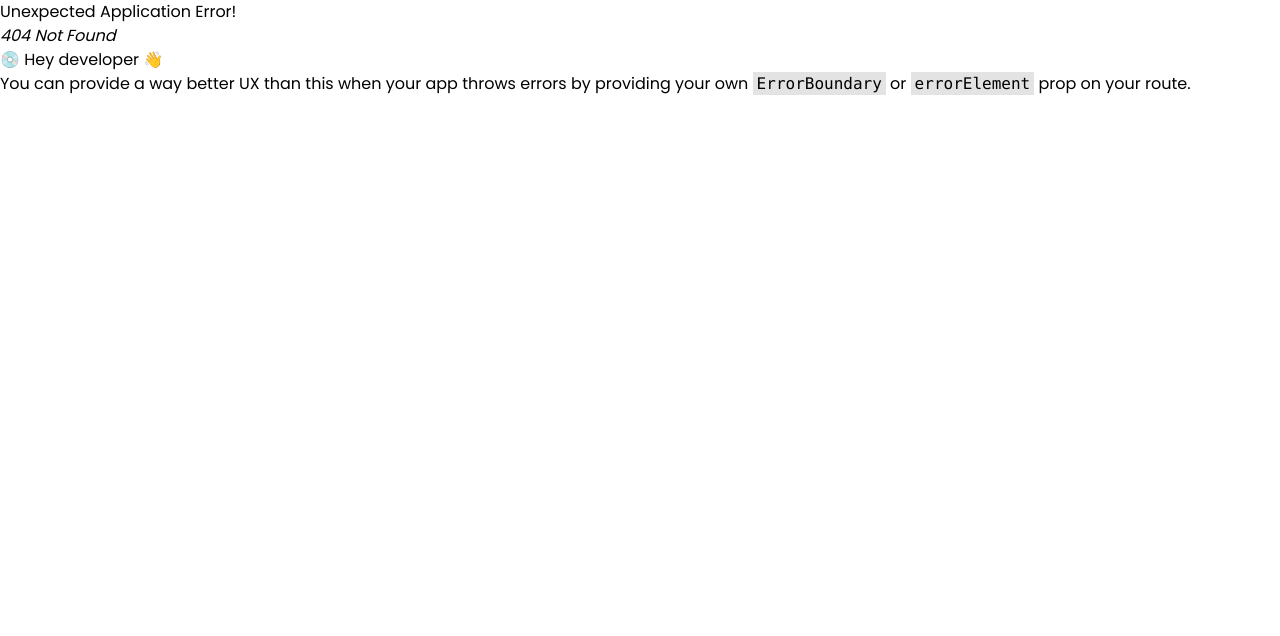
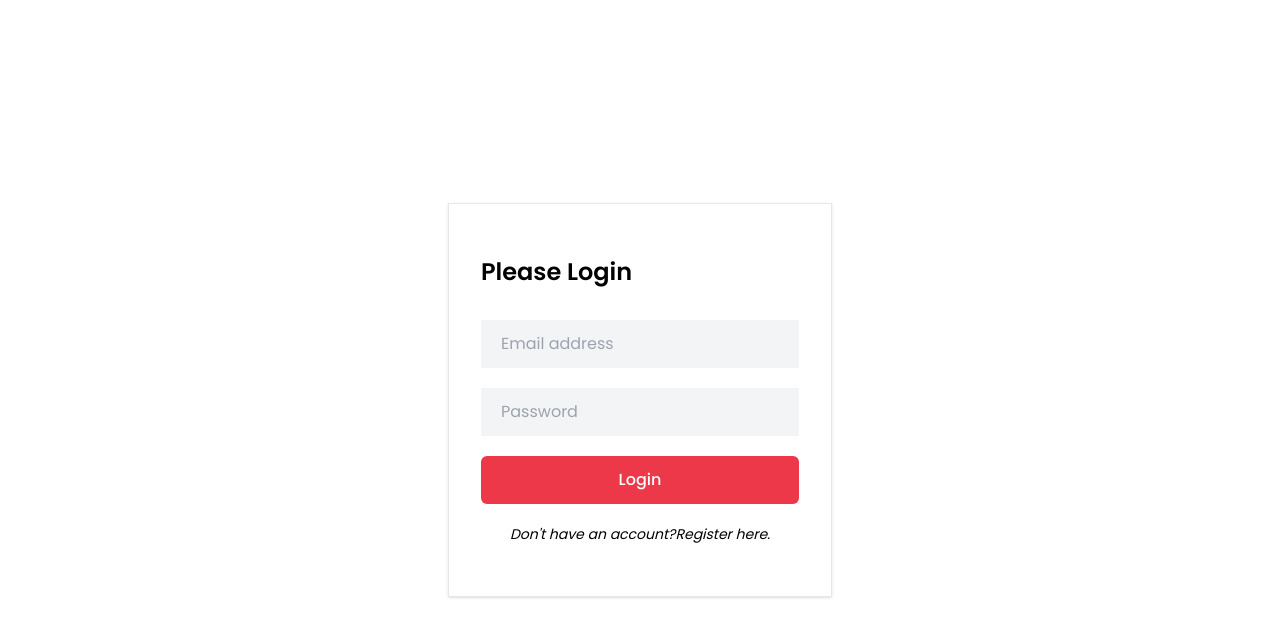
Before and after one commit to megha2627/Fashionizzz, a React (Vite) app in the folder fronted/: page /login in a window 1280 px wide. Before the commit this address had no page. Shown: the top 636 px of the page. Built offline with nearby package versions, Linux system fonts and the light colour scheme.

Commit message:
Your commit message here

```diff
--- /dev/null
+++ b/fronted/src/components/Login.jsx
@@ -0,0 +1,43 @@
+import React, { useState } from "react";
+import { Link } from "react-router-dom";
+
+const Login = () => {
+  const [message, setMessage] = useState();
+  return (
+    <div>
+      <section className="h-screen flex items-center justify-center">
+        <div className="max-w-sm border shadow bg-white mx-auto p-8">
+          <h2 className="text-2xl font-semibold pt-5">Please Login</h2>
+          <form className="space-y-5 max-w-sm mx-auto pt-8">
+            <input
+              type="email"
+              name="email"
+              id="email"
+              placeholder="Email address"
+              required
+              className="w-full bg-gray-100 focus:outline-none px-5 py-3"
+            />
+            <input
+              type="password"
+              name="password"
+              id="password"
+              placeholder="Password"
+              required
+              className="w-full bg-gray-100 focus:outline-none px-5 py-3"
+            />
+            {message && <p className="text-red-500">{message}</p>}
+            <button
+              type="submit"
+              className="w-full mt-5 bg-primary text-white hover:bg-indigo-500 font-medium py-3 rounded-md"
+            >
+              Login
+            </button>
+                  </form>
+                 <p className="my-5 italic text-sm text-center ">Don't have an account?<Link to="/register">Register</Link> here.</p>
+        </div>
+      </section>
+    </div>
+  );
+};
+
+export default Login;
--- a/fronted/src/pages/shop/OrderSummary.jsx
+++ b/fronted/src/pages/shop/OrderSummary.jsx
@@ -1,10 +1,16 @@
-import { useSelector } from "react-redux";
+import { useSelector,useDispatch } from "react-redux";
 import React from "react";
+import { clearCart } from "../../redux/features/cart/cartSlice";
 const OrderSummary = () => {
+  const dispatch=useDispatch();
   const products = useSelector((store) => store.cart.products);
   const { selectedItems, totalPrice, tax, taxRate, grandTotal } = useSelector(
     (store) => store.cart
   );
+  const handleClearCart = () => {
+    dispatch(clearCart());
+    //window.location.reload(); // refresh the page to clear cart state
+  }
 
   return (
     <div className="bg-primary-light mt-5 rounded text-base">
@@ -18,7 +24,13 @@
         <h3 className="font-bold">Grand Total: ${grandTotal.toFixed(2)}</h3>
       </div>
       <div className="px-4 mb-6">
-        <button className="bg-red-500 px-3 py-1.5 text-white mt-2 rounded-md flex justify-between items-center mb-4">
+        <button
+          onClick={(e) => {
+            e.stopPropagation();
+            handleClearCart();
+          }}
+
+          className="bg-red-500 px-3 py-1.5 text-white mt-2 rounded-md flex justify-between items-center mb-4">
           <span className="mr-2">Clear cart</span>
           <i className="ri-delete-bin-7-line"></i>
         </button>
--- a/fronted/src/redux/features/cart/cartSlice.jsx
+++ b/fronted/src/redux/features/cart/cartSlice.jsx
@@ -100,6 +100,12 @@
        state.totalPrice = setTotalPrice(state);
        state.tax = setTax(state);
        state.grandTotal = setGrandTotal(state);
+    }, clearCart: (state) => {
+      state.products = [];
+      state.selectedItems = 0;
+      state.totalPrice = 0;
+      state.tax = 0;
+      state.grandTotal = 0;
     }
 
   },
@@ -120,5 +126,5 @@
   return setTotalPrice(state) + setTax(state);
 };
 
-export const { addToCart,updateQuantity,removeFromCart } = cartSlice.actions;
+export const { addToCart,updateQuantity,removeFromCart ,clearCart} = cartSlice.actions;
 export default cartSlice.reducer;
--- a/fronted/src/routers/router.jsx
+++ b/fronted/src/routers/router.jsx
@@ -5,6 +5,7 @@
 import Search from "../pages/search/Search.jsx";
 import ShopPage from "../pages/shop/ShopPage.jsx";
 import SingleProduct from "../pages/shop/productDetails/SingleProduct.jsx";
+import Login from "../components/Login.jsx";
 
 const router = createBrowserRouter([
   {
@@ -34,5 +35,9 @@
 
     ],
   },
+  {
+    path: "/login",
+    element:<Login/>
+  }
 ]);
 export default router;
```
